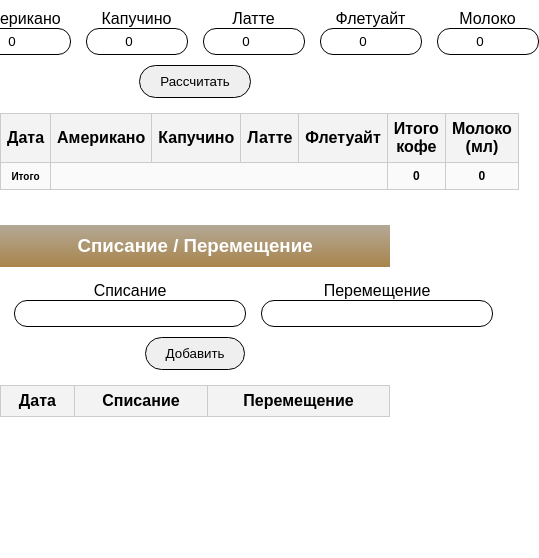
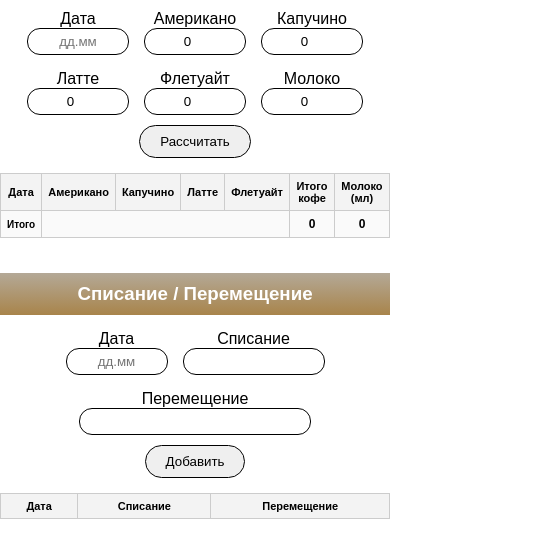
Before and after one commit to ikrablobster/avenue69, a plain HTML site: page bar-calc.html in a window 390 px wide. Shown: the part 60-618 px from the top of the page, 539 px wide, since content can reach past the window. Drawn offline with Linux system fonts and the light colour scheme.

Commit message:
Update bar-calc.html

```diff
--- a/bar-calc.html
+++ b/bar-calc.html
@@ -106,6 +106,20 @@
     tfoot td {
       font-weight: bold;
       background: #fafafa;
+    }
+
+     @media (max-width: 431px) {
+      .inputs{
+        flex-wrap: wrap;
+      }
+
+      th, td{
+        font-size: 11px;
+      }
+
+     #writeoffText, #purchaseText{
+        width: 130px !important;
+      }
     }
   </style>
 </head>
```
